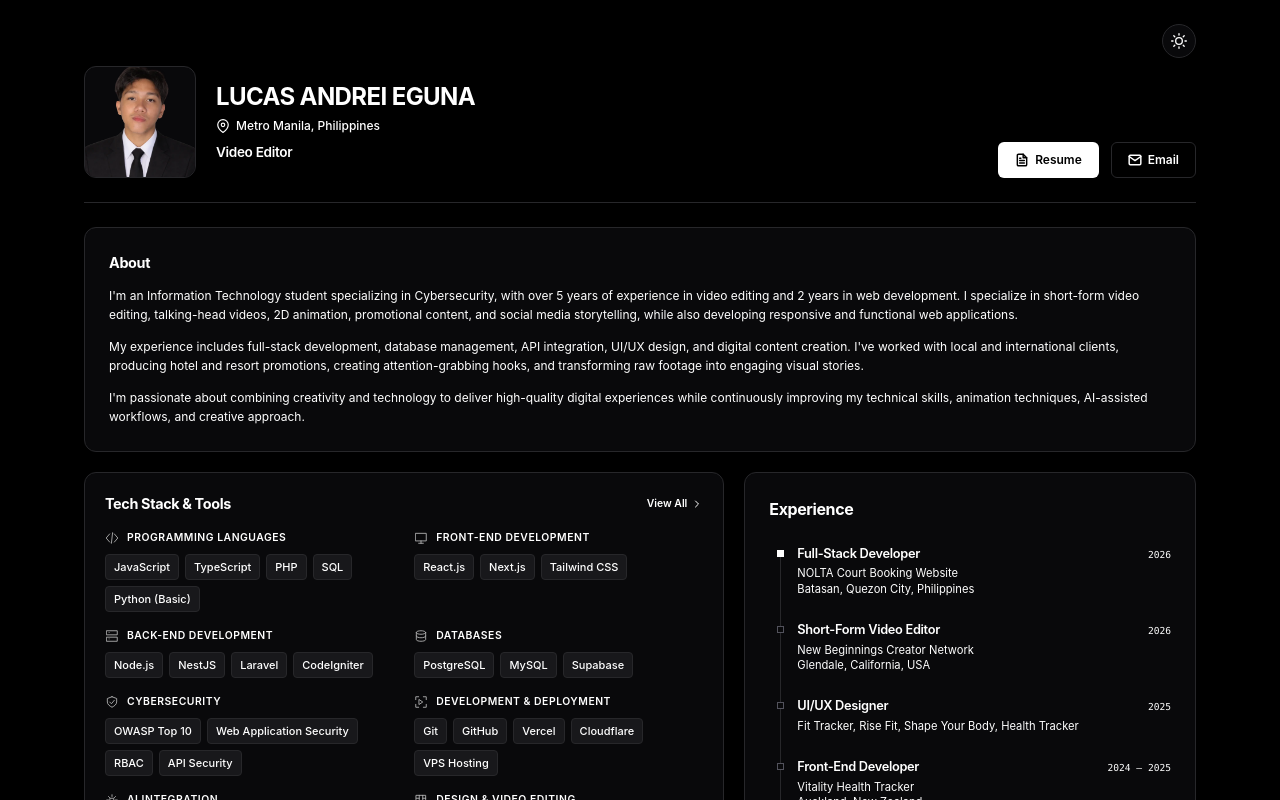
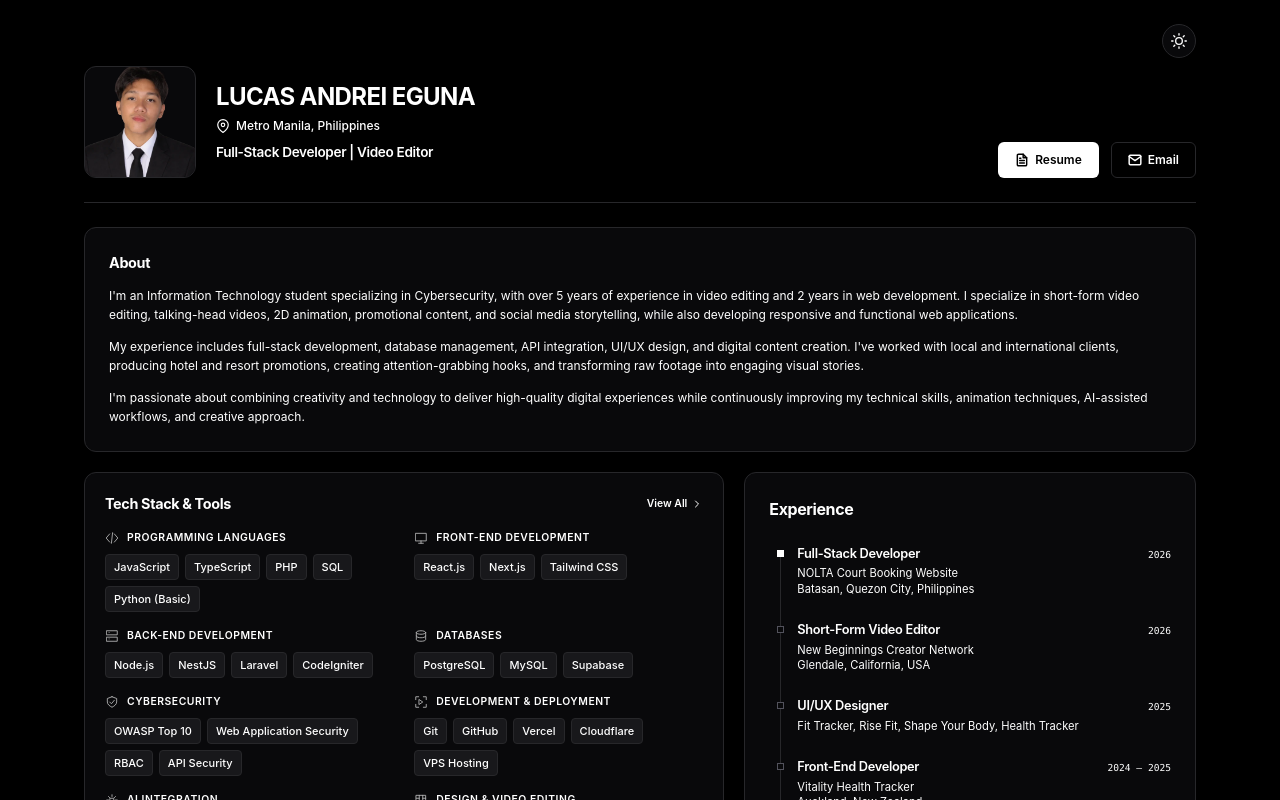
Before and after one commit to egunalucasandrei-droid/My-Portfolio-Eguna, a React (Vite) app: page / in a window 1280 px wide. Shown: the top 800 px of the page. Built offline with nearby package versions, Linux system fonts and the light colour scheme.

Commit message:
fix: keep both professional titles visible in header

```diff
--- a/src/App.jsx
+++ b/src/App.jsx
@@ -8,7 +8,6 @@ import { thumbnailFor } from './media';
 import videoThumbnails from './videoThumbnails';
 import usePortfolioMotion from './usePortfolioMotion';
 import MotionDebug from './components/MotionDebug';
-import RotatingTitle from './components/RotatingTitle';
 import { GearPage, GearPreview } from './components/Gear';
 import cert1 from './images/Introduction to Network Defense certificate.png';
 import cert2 from './images/Introduction to Networks Certificate.png';
@@ -789,7 +788,7 @@ export default function App() {
                   Metro Manila, Philippines
                 </div>
                 <p data-hero="title" data-delay="500" className={`text-[0.8rem] md:text-[0.85rem] font-semibold tracking-tight ${theme === 'dark' ? 'text-white' : 'text-black'}`}>
-                   <RotatingTitle />
+                   <span className="whitespace-nowrap">Full-Stack Developer</span> | <span className="whitespace-nowrap">Video Editor</span>
                 </p>
               </div>
             </div>
```
